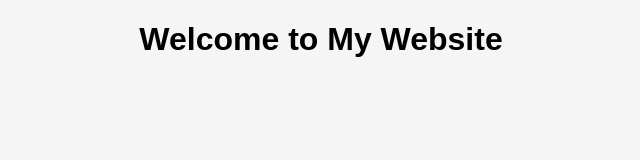
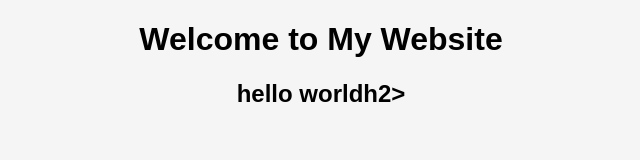
Before and after one commit to swabhimansingh/MyWebProject, a website: page index.html in a window 1280 px wide. Shown: the whole page, without its empty margins (319-959 px from the left). Drawn offline with Linux system fonts and the light colour scheme.

Commit message:
added hello

```diff
--- a/index.html
+++ b/index.html
@@ -6,6 +6,7 @@
 </head>
 <body>
   <h1>Welcome to My Website</h1>
+  <h2>hello world</body>h2>
   <script src="script.js"></script>
 </body>
 </html>
```
